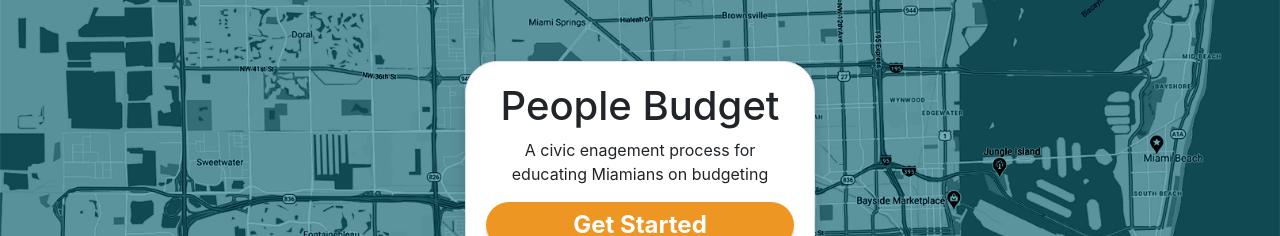
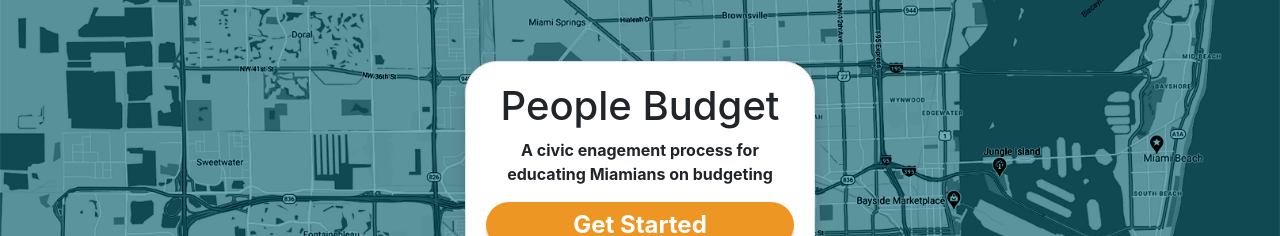
Before and after one commit to livio-zanardo/peoplebudget, a React (Create React App) app in the folder view/: page / in a window 1280 px wide. Shown: the part 240-476 px from the top of the page. Built offline with nearby package versions, Linux system fonts and the light colour scheme.

Commit message:
Changed the get started card to bold

```diff
--- a/view/src/components/Contributors/index.jsx
+++ b/view/src/components/Contributors/index.jsx
@@ -15,7 +15,7 @@ const Contributor = () => {
                     <p className='text-center' style={{color: '#DCDCDC', fontSize:'120%'}}>Top Contributors of City of Miami</p>
                     <div className="row">
                         <div className="col-auto mx-auto">
-                            <div className="row">{contributorArr([1, 2, 3, 4, 5 ,6])}</div>
+                            <div className="row">{contributorArr([1, 2, 3, 4, 5 ,6, 7, 8])}</div>
                         </div>
                     </div>
                 </div>
--- a/view/src/components/Registration/index.jsx
+++ b/view/src/components/Registration/index.jsx
@@ -20,7 +20,7 @@ const Registration = ()=>{
                 <div className="row">
                     <div className="col text-center">
                         <h1>People Budget</h1>
-                        <p>A civic enagement process for educating Miamians on budgeting</p>
+                        <p><b>A civic enagement process for educating Miamians on budgeting</b></p>
                     </div>
                 </div>
                 <Link color="white" to="/register">
```
